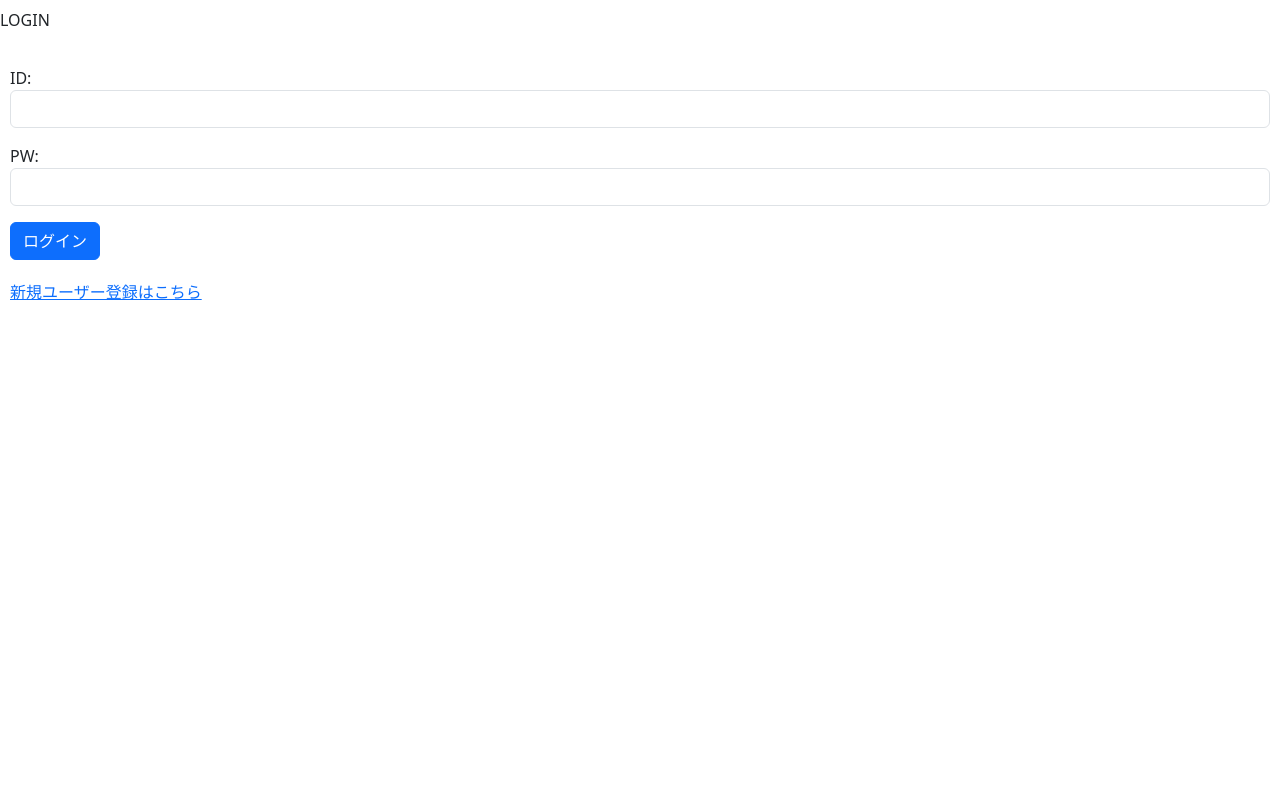
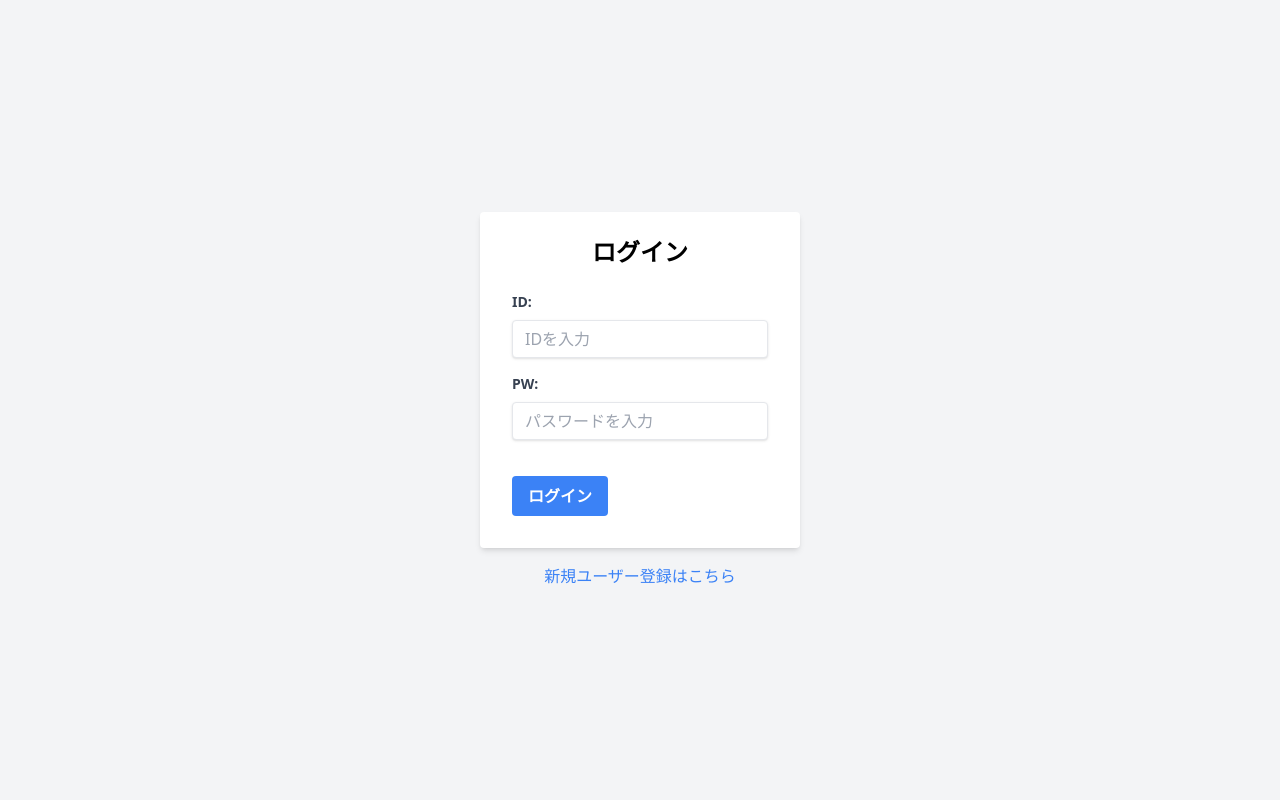
Before and after one commit to shrimp-max/kakeiboapp_3, a PHP site: page /login.php in a window 1280 px wide. Run offline with PHP 8.4, Linux system fonts and the light colour scheme; some libraries are stand-ins or nearby versions.

Commit message:
Update login.php

```diff
--- a/login.php
+++ b/login.php
@@ -1,34 +1,38 @@
 <!DOCTYPE html>
 <html>
 <head>
-<meta charset="utf-8">
-<meta name="viewport" content="width=device-width">
-<link rel="stylesheet" href="css/main.css" />
-<link href="https://cdn.jsdelivr.net/npm/bootstrap@5.3.0/dist/css/bootstrap.min.css" rel="stylesheet" integrity="sha384-9ndCyUaIbzAi2FUVXJi0CjmCapSmO7SnpJef0486qhLnuZ2cdeRhO02iuK6FUUVM" crossorigin="anonymous">
-<style>div{padding: 10px;font-size:16px;}</style>
-<title>ログイン</title>
+  <meta charset="utf-8">
+  <meta name="viewport" content="width=device-width, initial-scale=1">
+  <script src="https://cdn.tailwindcss.com"></script>
+  <title>ログイン</title>
 </head>
-<body>
+<body class="bg-gray-100 h-screen flex items-center justify-center">
 
-<header>
-  <nav class="navbar navbar-default">LOGIN</nav>
-</header>
+  <div class="w-full max-w-xs mx-auto">
+    <form name="form1" action="login_act.php" method="post" class="bg-white shadow-md rounded px-8 pt-6 pb-8 mb-4">
+      <h2 class="text-2xl font-bold text-center mb-6">ログイン</h2>
 
-<!-- lLOGINogin_act.php は認証処理用のPHPです。 -->
-<form name="form1" action="login_act.php" method="post">
-  <div class="form-group">
-    <label for="" class="mt-3">ID:</label>
-    <input type="text" name="lid" class="form-control">
-    <label for="" class="mt-3">PW:</label>
-    <input type="password" name="lpw" class="form-control col-xs-2">
-    <button type="submit" class="btn btn-primary mt-3">ログイン</button>
+      <div class="mb-4">
+        <label for="lid" class="block text-gray-700 text-sm font-bold mb-2">ID:</label>
+        <input type="text" name="lid" class="shadow appearance-none border rounded w-full py-2 px-3 text-gray-700 leading-tight focus:outline-none focus:shadow-outline" placeholder="IDを入力">
+      </div>
 
-    <!-- <input type="submit" value="ログイン"> -->
+      <div class="mb-6">
+        <label for="lpw" class="block text-gray-700 text-sm font-bold mb-2">PW:</label>
+        <input type="password" name="lpw" class="shadow appearance-none border rounded w-full py-2 px-3 text-gray-700 mb-3 leading-tight focus:outline-none focus:shadow-outline" placeholder="パスワードを入力">
+      </div>
+
+      <div class="flex items-center justify-between">
+        <button type="submit" class="bg-blue-500 hover:bg-blue-700 text-white font-bold py-2 px-4 rounded focus:outline-none focus:shadow-outline">
+          ログイン
+        </button>
+      </div>
+    </form>
+
+    <div class="text-center">
+      <a href="user.php" class="text-blue-500 hover:text-blue-700">新規ユーザー登録はこちら</a>
+    </div>
   </div>
-</form>
 
-<div><a href="user.php">新規ユーザー登録はこちら</a></div>
-
-<script src="https://cdn.jsdelivr.net/npm/bootstrap@5.3.0/dist/js/bootstrap.bundle.min.js" integrity="sha384-geWF76RCwLtnZ8qwWowPQNguL3RmwHVBC9FhGdlKrxdiJJigb/j/68SIy3Te4Bkz" crossorigin="anonymous"></script>
 </body>
 </html>
```
